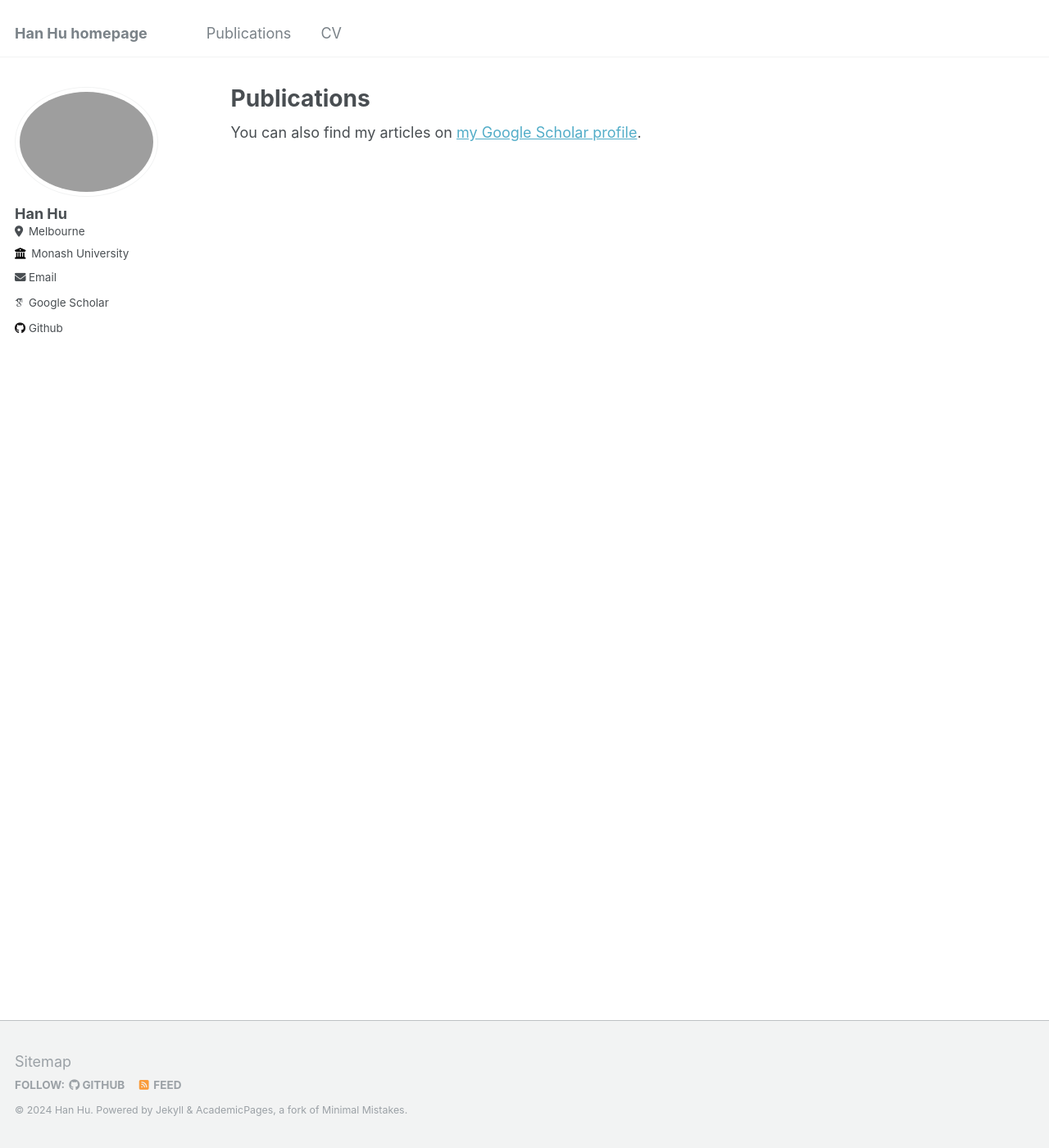
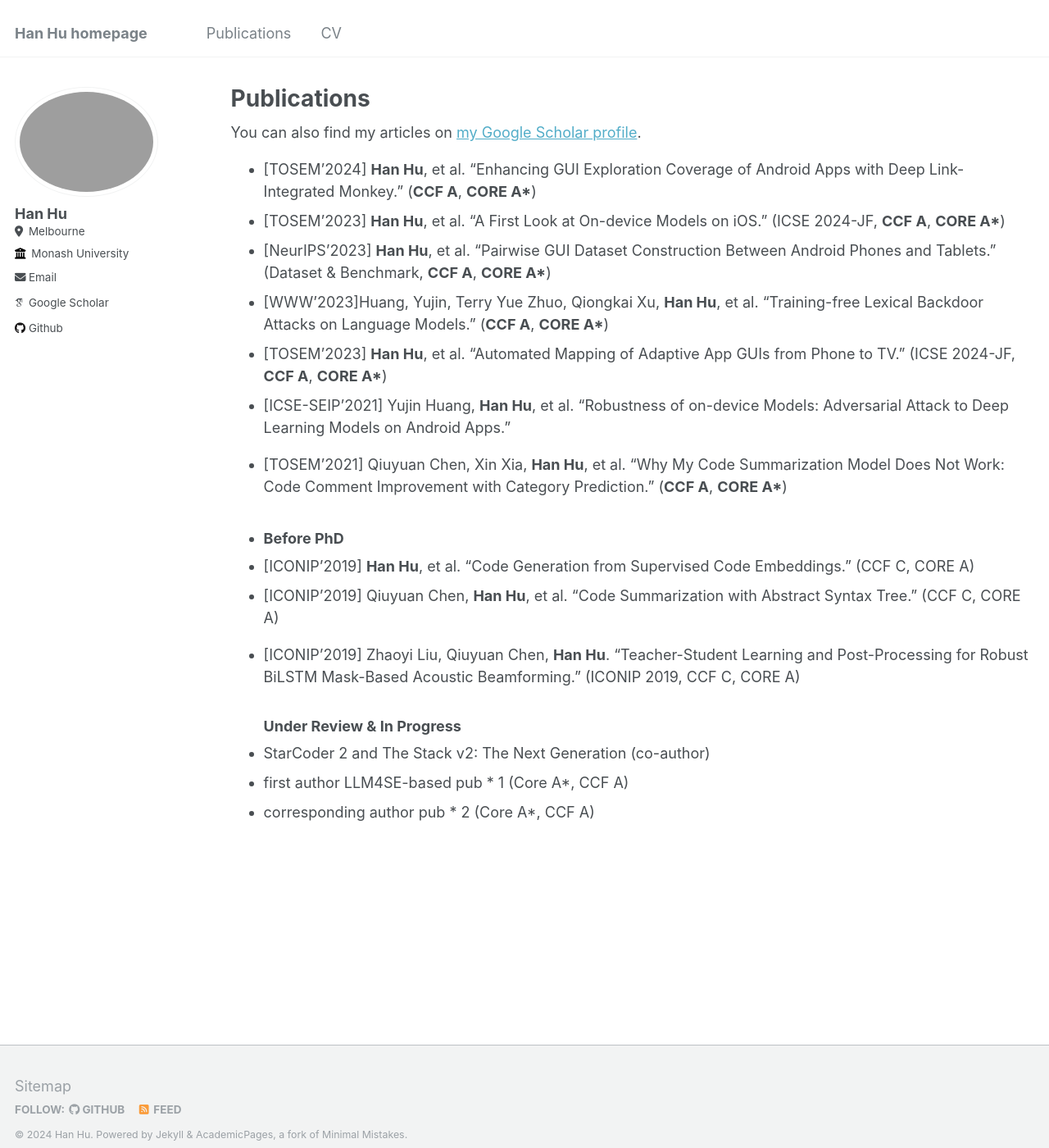
Before and after one commit to huhanGitHub/huhanGitHub.github.io, a Jekyll site: the page built from _pages/publications.md, in a window 1280 px wide and 1400 px high. Shown: the whole window at 82% size. Built offline with Jekyll 4.4.1, drawn with Linux system fonts in a browser that asks for light colours; some web fonts are replaced.

Commit message:
Update publications.md

```diff
--- a/_pages/publications.md
+++ b/_pages/publications.md
@@ -8,3 +8,21 @@ author_profile: true
 {% if site.author.googlescholar %}
   <div class="wordwrap">You can also find my articles on <a href="{{site.author.googlescholar}}">my Google Scholar profile</a>.</div>
 {% endif %}
+
+- [TOSEM'2024] **Han Hu**, et al. "Enhancing GUI Exploration Coverage of Android Apps with Deep Link-Integrated Monkey." (**CCF A**, **CORE A\***)
+- [TOSEM'2023] **Han Hu**, et al. "A First Look at On-device Models on iOS." (ICSE 2024-JF, **CCF A**, **CORE A\***)
+- [NeurIPS'2023] **Han Hu**, et al. "Pairwise GUI Dataset Construction Between Android Phones and Tablets." (Dataset & Benchmark, **CCF A**, **CORE A\***)
+- [WWW'2023]Huang, Yujin, Terry Yue Zhuo, Qiongkai Xu, **Han Hu**, et al. "Training-free Lexical Backdoor Attacks on Language Models." (**CCF A**, **CORE A\***)
+- [TOSEM'2023] **Han Hu**, et al. "Automated Mapping of Adaptive App GUIs from Phone to TV." (ICSE 2024-JF, **CCF A**, **CORE A\***)
+- [ICSE-SEIP'2021] Yujin Huang, **Han Hu**, et al. "Robustness of on-device Models: Adversarial Attack to Deep Learning Models on Android Apps."
+- [TOSEM'2021] Qiuyuan Chen, Xin Xia, **Han Hu**, et al. "Why My Code Summarization Model Does Not Work: Code Comment Improvement with Category Prediction." (**CCF A**, **CORE A\***)
+
+- ### Before PhD
+- [ICONIP'2019] **Han Hu**, et al. "Code Generation from Supervised Code Embeddings." (CCF C, CORE A)
+- [ICONIP'2019] Qiuyuan Chen, **Han Hu**, et al. "Code Summarization with Abstract Syntax Tree." (CCF C, CORE A)
+- [ICONIP'2019] Zhaoyi Liu, Qiuyuan Chen, **Han Hu**. "Teacher-Student Learning and Post-Processing for Robust BiLSTM Mask-Based Acoustic Beamforming." (ICONIP 2019, CCF C, CORE A)
+
+  ### Under Review & In Progress
+- StarCoder 2 and The Stack v2: The Next Generation (co-author)
+- first author LLM4SE-based pub * 1 (Core A*, CCF A)
+- corresponding author pub * 2 (Core A*, CCF A)
```
